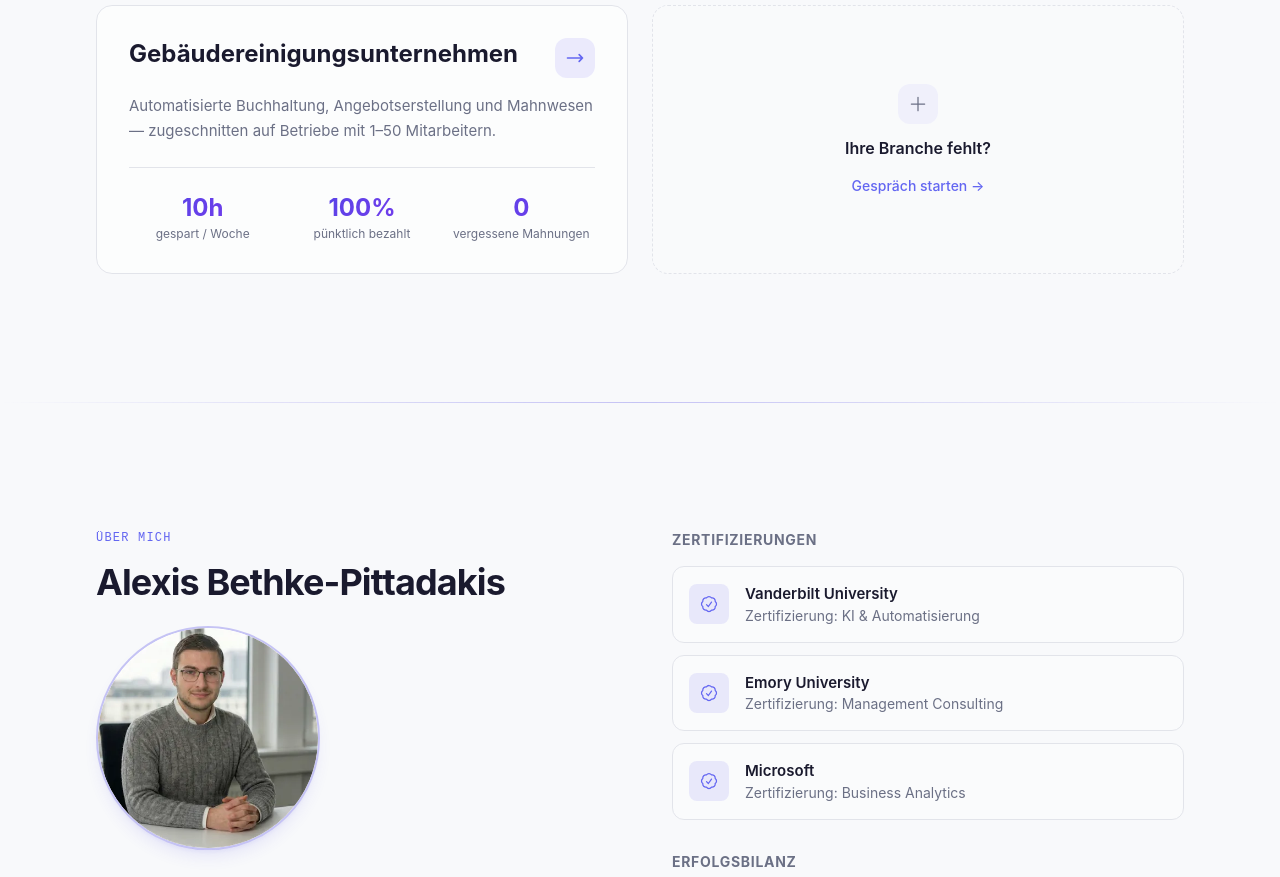
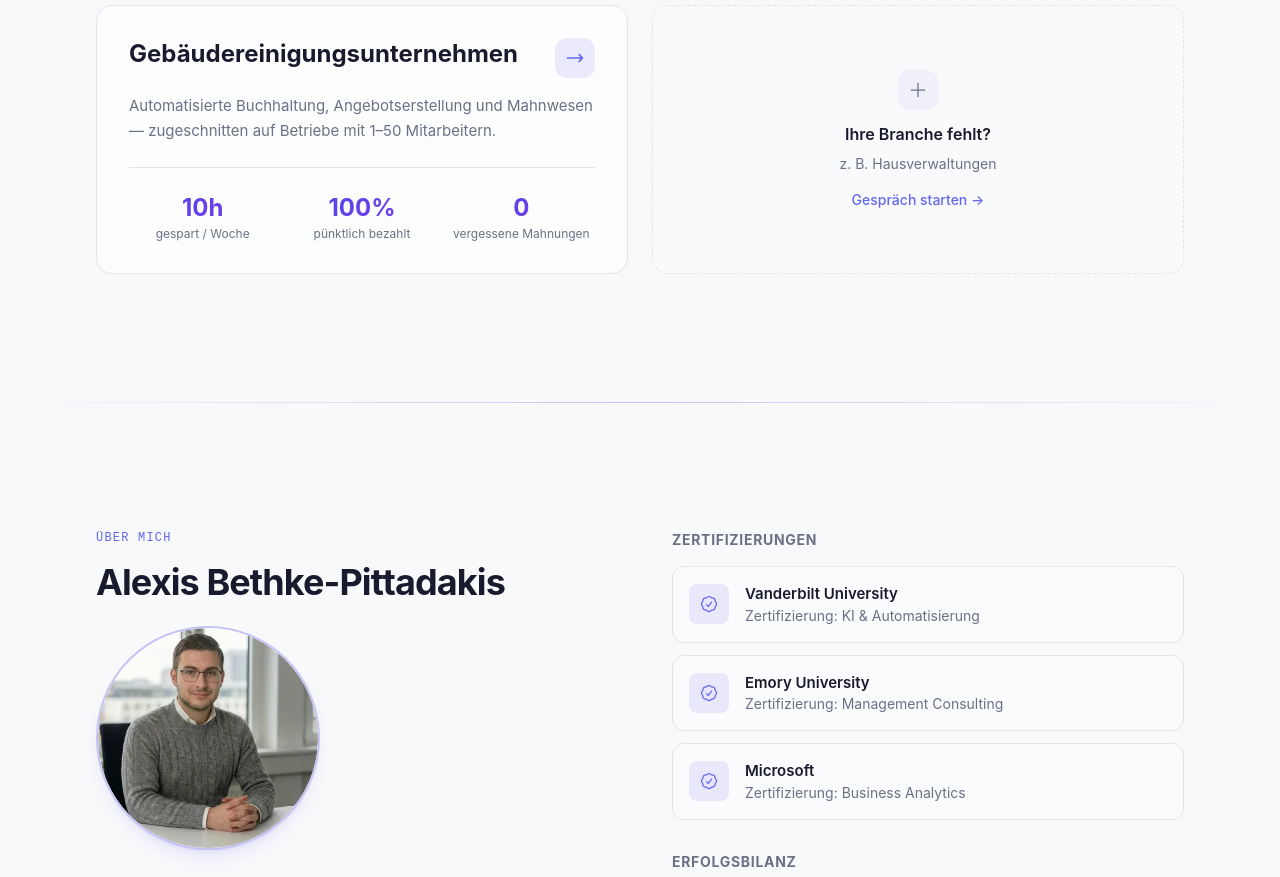
Before and after one commit to Alexis-beep-debug/dynvon.com.website, a Next.js app: page / in a window 1280 px wide. Shown: the part 2440-3317 px from the top of the page. Built offline with nearby package versions, Linux system fonts and the light colour scheme.

Commit message:
feat(industry-focus): Hausverwaltungen als Beispiel-Branche in Placeholder-Card
https://claude.ai/code/session_01LBLnpCCGEdXSjsdHm4yY1m

```diff
--- a/src/components/IndustryFocus.tsx
+++ b/src/components/IndustryFocus.tsx
@@ -94,9 +94,12 @@ export default function IndustryFocus() {
                 <path strokeLinecap="round" strokeLinejoin="round" strokeWidth={1.5} d="M12 4v16m8-8H4" />
               </svg>
             </div>
-            <h3 className="font-semibold text-base mb-4">
+            <h3 className="font-semibold text-base mb-2">
               {isDe ? "Ihre Branche fehlt?" : "Your industry missing?"}
             </h3>
+            <p className="text-sm text-muted mb-4">
+              {isDe ? "z. B. Hausverwaltungen" : "e.g. property management"}
+            </p>
             <a
               href="#contact"
               className="text-sm font-medium text-accent-light hover:text-accent transition-colors"
```
